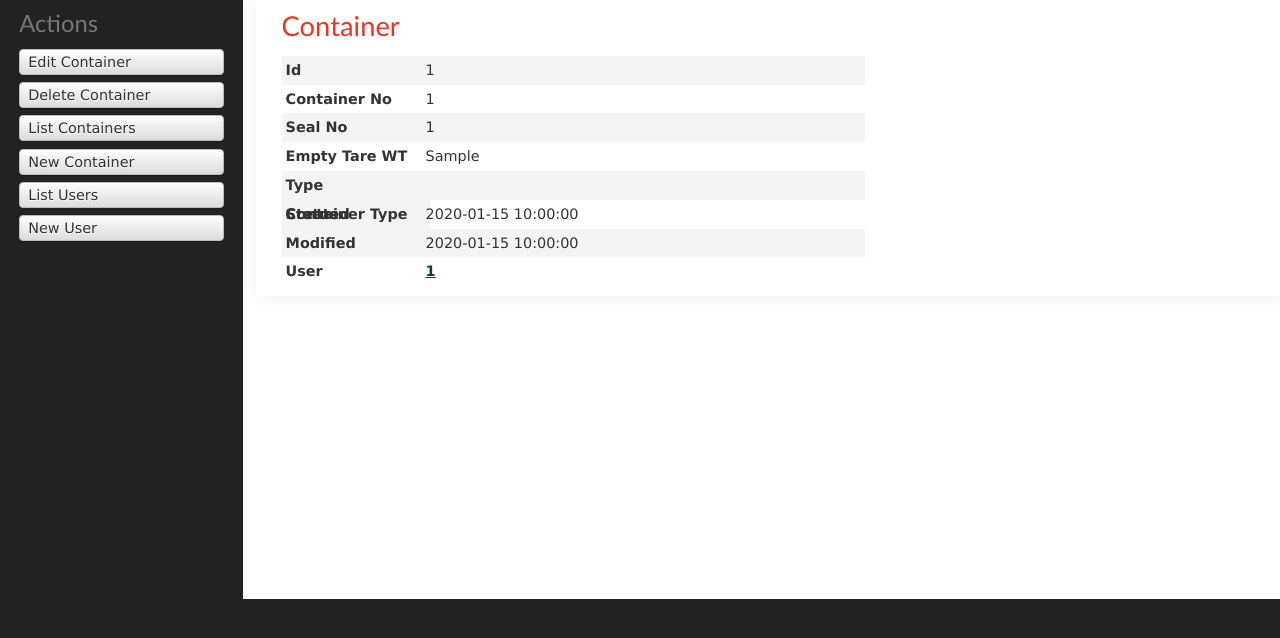
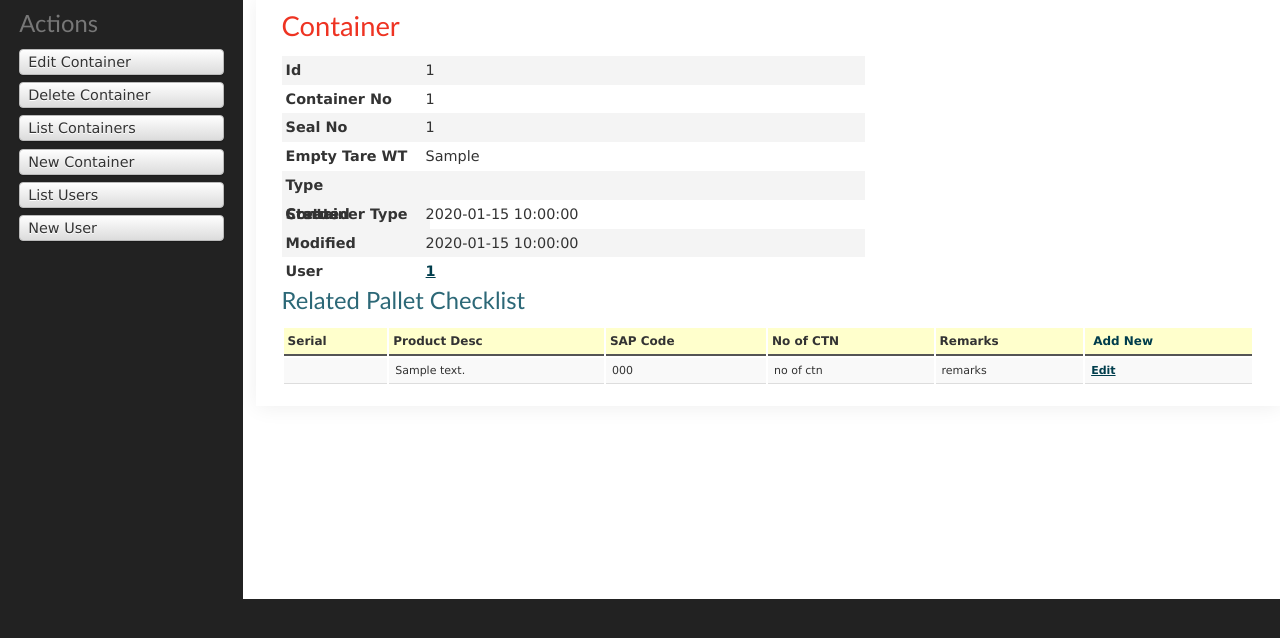
Before and after one commit to devasish/eurobeta, a CakePHP app: the page made by app/View/Containers/view.ctp in a window 1280 px wide. Shown: the part 64-702 px from the top of the page. Run offline with PHP 8.4 and a stand-in for CakePHP, Linux system fonts and the light colour scheme; the template is opened without the code that fills it: most values are stand-ins (such as "Sample title", 1, 10 or a date in 2020); some libraries are stand-ins or nearby versions.

Commit message:
Containers and Transfers updated.

```diff
--- a/app/Config/core.php
+++ b/app/Config/core.php
@@ -388,6 +388,8 @@ Cache::config('_cake_model_', array(
 /**
 * MY CUSTOM GLOBALS
 */
+define('SITE_URL', 'http://localhost/eurobeta/');
+
 Configure::write('ROLES', array('0' => '--Select--', '1' => 'Production(F1)', '2' => 'Production(F3)', '3' => 'QA', '4' => 'Loading', '5' => 'Warehouse'));
 Configure::write('STATUS', array('0' => 'Inactive','1' => 'Active'));
 
--- a/app/Controller/ContainersController.php
+++ b/app/Controller/ContainersController.php
@@ -37,6 +37,7 @@ class ContainersController extends AppController {
 			throw new NotFoundException(__('Invalid container'));
 		}
 		$options = array('conditions' => array('Container.' . $this->Container->primaryKey => $id));
+                $this->Container->recursive = 2;
 		$this->set('container', $this->Container->find('first', $options));
 	}
 
--- a/app/View/Containers/view.ctp
+++ b/app/View/Containers/view.ctp
@@ -24,8 +24,8 @@
         <dt><?php echo __('Type'); ?></dt>
         <dd>
             <?php
-                    foreach(Configure::read('CONT_TYPES') as $k => $v){
-                        if($k == $container['Container']['type']) {
+            foreach (Configure::read('CONT_TYPES') as $k => $v) {
+                if ($k == $container['Container']['type']) {
                     echo h($v);
                 }
             }
@@ -35,8 +35,8 @@
         <dt><?php echo __('Container Type'); ?></dt>
         <dd>
             <?php
-                    foreach(Configure::read('CONT_VP_CTN') as $k => $v){
-                        if($k == $container['Container']['vp_ctn']) {
+            foreach (Configure::read('CONT_VP_CTN') as $k => $v) {
+                if ($k == $container['Container']['vp_ctn']) {
                     echo h($v);
                 }
             }
@@ -45,8 +45,8 @@
         <dt><?php echo __('Status'); ?></dt>
         <dd>
             <?php
-                    foreach(Configure::read('CONT_STATUS') as $k => $v){
-                        if($k == $container['Container']['status']) {
+            foreach (Configure::read('CONT_STATUS') as $k => $v) {
+                if ($k == $container['Container']['status']) {
                     echo h($v);
                 }
             }
@@ -68,7 +68,38 @@
             &nbsp;
         </dd>
     </dl>
+
+    <h3><?php echo __('Related Pallet Checklist'); ?></h3>
+
+    <?php //pr($container); ?>
+
+    <table>
+        <tr>
+            <th>Serial</th>
+            <th>Product Desc</th>
+            <th>SAP Code</th>
+            <th>No of CTN</th>
+            <th>Remarks</th>
+            <th><?php echo $this->Html->link('Add New', array('controller' => 'pallet_checklists', 'action' => 'add', $container['Container']['id'], $container['Container']['container_no']))?></th>
+        </tr>
+        <?php $x = 1;?>
+        <?php foreach ($container['PalletChecklist'] as $pallet) : ?>
+        <tr>
+            <td><?php $x++; ?></td>
+            <td><?php echo h($pallet['sap_desc'])?></td>
+            <td><?php echo h($pallet['sap_code'])?></td>
+            <td>no of ctn</td>
+            <td>remarks</td>
+            <td>
+                <a href="javascript:void(0)">Edit</a>
+            </td>
+        </tr>
+
+        <?php endforeach; ?>
+    </table>
 </div>
+
+
 <div class="actions">
     <h3><?php echo __('Actions'); ?></h3>
     <ul>
--- a/app/View/Layouts/default.ctp
+++ b/app/View/Layouts/default.ctp
@@ -42,6 +42,9 @@ $cakeVersion = __d('cake_dev', 'CakePHP %s', Configure::version())
         echo $this->fetch('css');
         echo $this->fetch('script');
         ?>
+        <script type="text/javascript">
+            var SITE_URL = '<?= SITE_URL ?>';
+        </script>
     </head>
     <body>
         <div id="container">
```
Also changed, not shown: app/Controller/PalletChecklistsController.php (+9 -5 lines), app/View/PalletChecklists/add.ctp (+40 -3 lines). Lines whose indentation alone changed are shown as unchanged.
